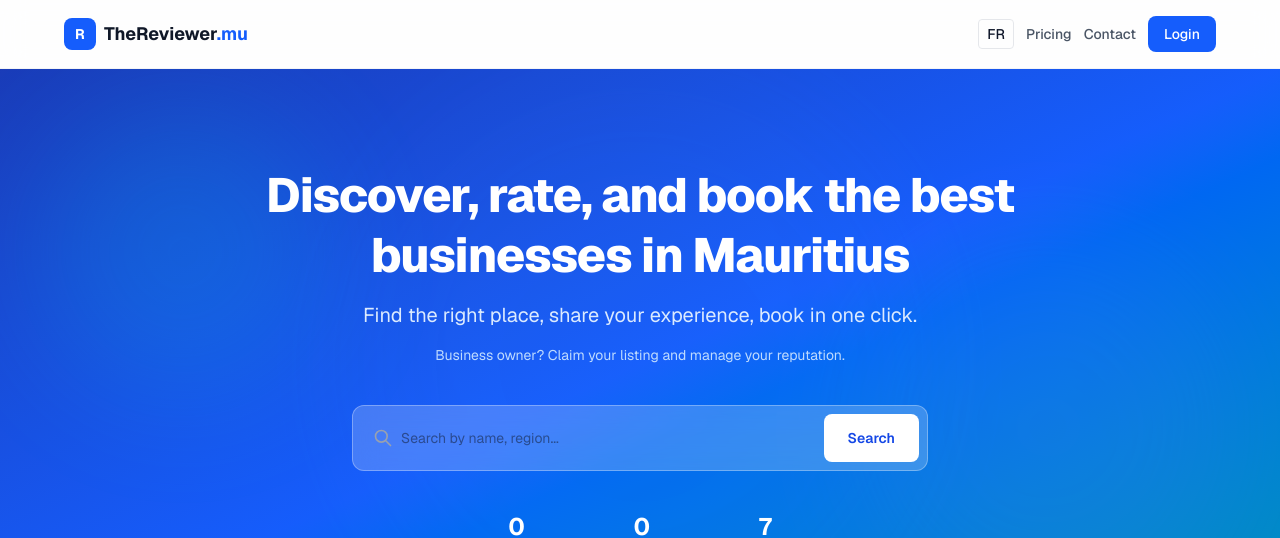
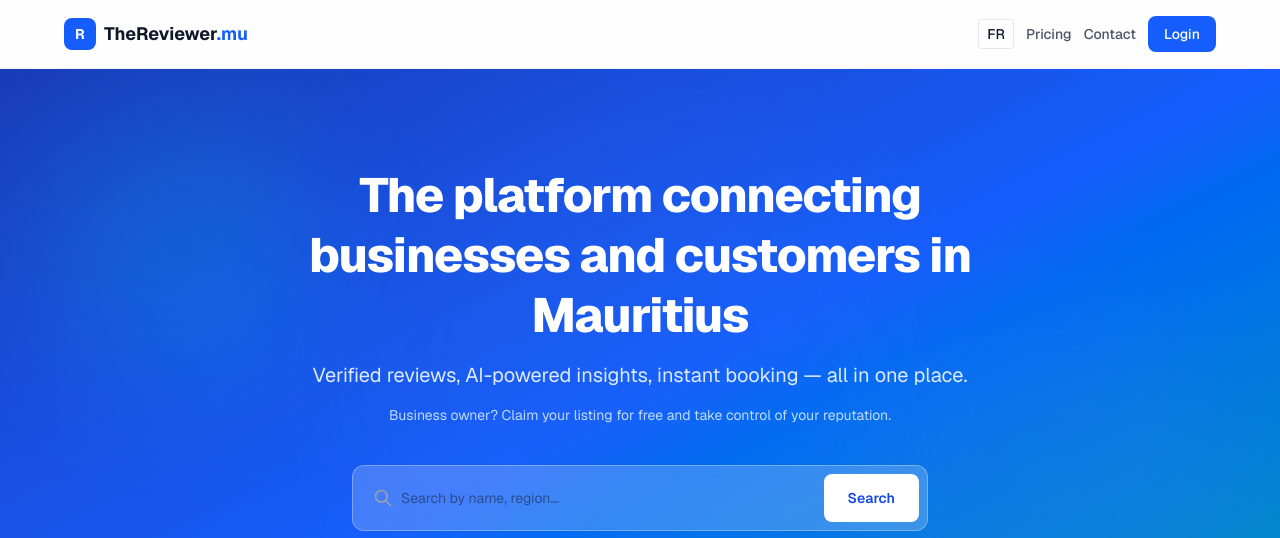
Before and after one commit to timo7155-jpg/thereviewer, a Next.js app: page / in a window 1280 px wide. Shown: the top 538 px of the page. Built offline with nearby package versions, Linux system fonts and the light colour scheme; no server answers; the database is empty.

Commit message:
Update hero: platform positioning + claim for free

```diff
--- a/app/HotelSearch.tsx
+++ b/app/HotelSearch.tsx
@@ -114,18 +114,18 @@ export default function HotelSearch({ initialHotels }: { initialHotels: Business
         <div className="relative max-w-3xl mx-auto text-center">
           <h1 className="text-4xl md:text-5xl font-extrabold mb-4 tracking-tight leading-tight">
             {lang === 'fr'
-              ? 'Découvrez, évaluez et réservez les meilleures entreprises de Maurice'
-              : 'Discover, rate, and book the best businesses in Mauritius'}
+              ? 'La plateforme qui connecte entreprises et clients à Maurice'
+              : 'The platform connecting businesses and customers in Mauritius'}
           </h1>
           <p className="text-blue-100 text-lg md:text-xl mb-4 max-w-2xl mx-auto">
             {lang === 'fr'
-              ? 'Trouvez le bon endroit, partagez votre expérience, réservez en un clic.'
-              : 'Find the right place, share your experience, book in one click.'}
+              ? 'Avis vérifiés, analyse IA, réservation instantanée — tout en un seul endroit.'
+              : 'Verified reviews, AI-powered insights, instant booking — all in one place.'}
           </p>
           <p className="text-blue-200 text-sm mb-10 max-w-xl mx-auto">
             {lang === 'fr'
-              ? 'Propriétaire d\'entreprise ? Réclamez votre fiche et gérez votre réputation.'
-              : 'Business owner? Claim your listing and manage your reputation.'}
+              ? 'Propriétaire d\'entreprise ? Réclamez votre fiche gratuitement et gérez votre réputation.'
+              : 'Business owner? Claim your listing for free and take control of your reputation.'}
           </p>
           <div className="max-w-xl mx-auto flex flex-col sm:flex-row gap-2 bg-white/20 backdrop-blur-md p-2 rounded-xl border border-white/30">
             <div className="flex-1 relative">
--- a/app/layout.tsx
+++ b/app/layout.tsx
@@ -17,13 +17,13 @@ const geistMono = Geist_Mono({
 
 export const metadata: Metadata = {
   title: {
-    default: "TheReviewer.mu — Discover, Rate & Book Businesses in Mauritius",
+    default: "TheReviewer.mu — Connecting Businesses and Customers in Mauritius",
     template: "%s | TheReviewer.mu",
   },
   description: "Discover, rate, and book the best businesses in Mauritius. Hotels, restaurants, spas, tours, car rentals and more — verified reviews, AI-powered insights, and instant booking.",
   metadataBase: new URL(process.env.NEXT_PUBLIC_SITE_URL || 'https://thereviewer.vercel.app'),
   openGraph: {
-    title: "TheReviewer.mu — Discover, Rate & Book Businesses in Mauritius",
+    title: "TheReviewer.mu — Connecting Businesses and Customers in Mauritius",
     description: "Find the right place, share your experience, book in one click. 200+ businesses across Mauritius with verified reviews and AI analysis.",
     siteName: "TheReviewer.mu",
     locale: "en_US",
```
